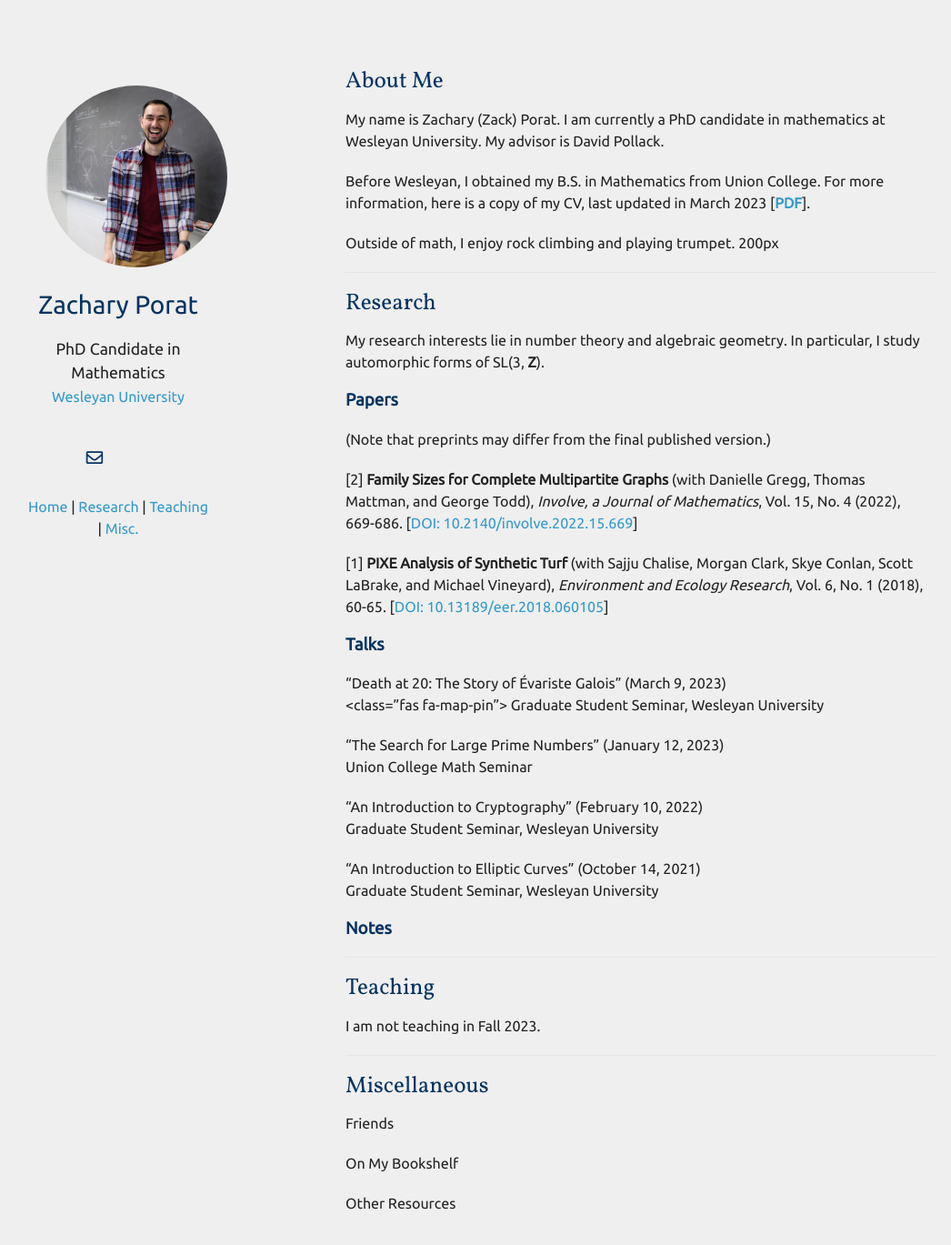
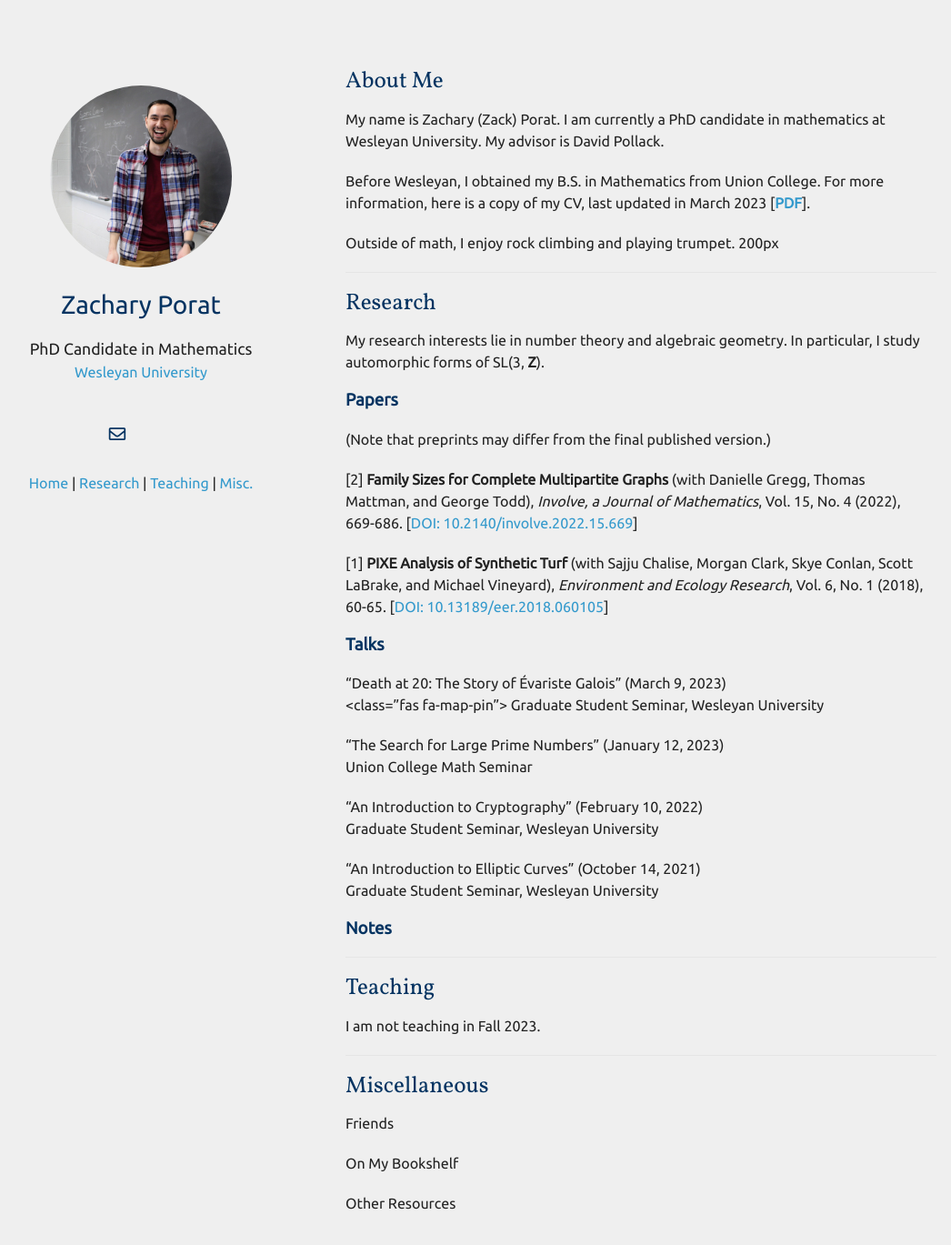
Before and after one commit to zporat/zporat.github.io, a Jekyll site: the page built from index.md, in a window 1280 px wide and 1400 px high. Shown: the top 1369 px of the window at 91% size, without its empty margins (110-1156 px from the left). Built offline with Jekyll 4.4.1, drawn with Linux system fonts in a browser that asks for light colours; nearby versions of some CDN libraries; a style sheet for code colours, icons or effects is not loaded; our own code applies the rules of GitHub Pages for plain Markdown files.

Commit message:
Update minimal-light-no-dark-mode.scss

```diff
--- a/_sass/minimal-light-no-dark-mode.scss
+++ b/_sass/minimal-light-no-dark-mode.scss
@@ -170,7 +170,8 @@
       .image.avatar img {
         border-radius: 100%;
         width: 80%;
-        padding: 20px;
+        padding-bottom: 20px;
+        padding-top:20px;
         // border: 1px solid #ddd;
         // padding: 3px;
         // box-shadow: 0 -1px 5px 1px rgba(200, 200, 200, 0.3);
@@ -284,7 +285,7 @@
 }
 
 header {
-  width:200px;
+  width:250px;
   float:left;
   position:fixed;
   -webkit-font-smoothing:subpixel-antialiased;
```
